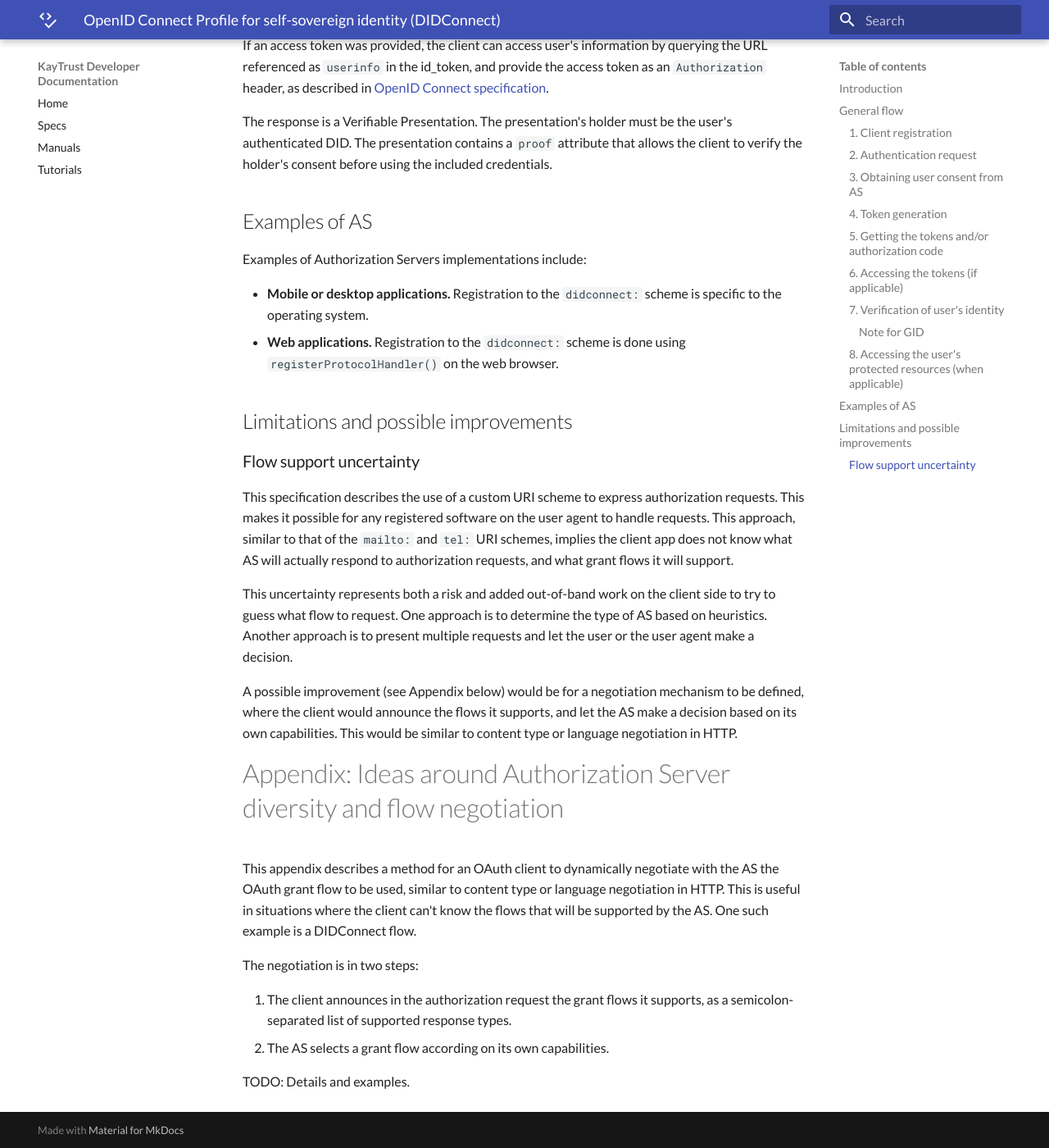
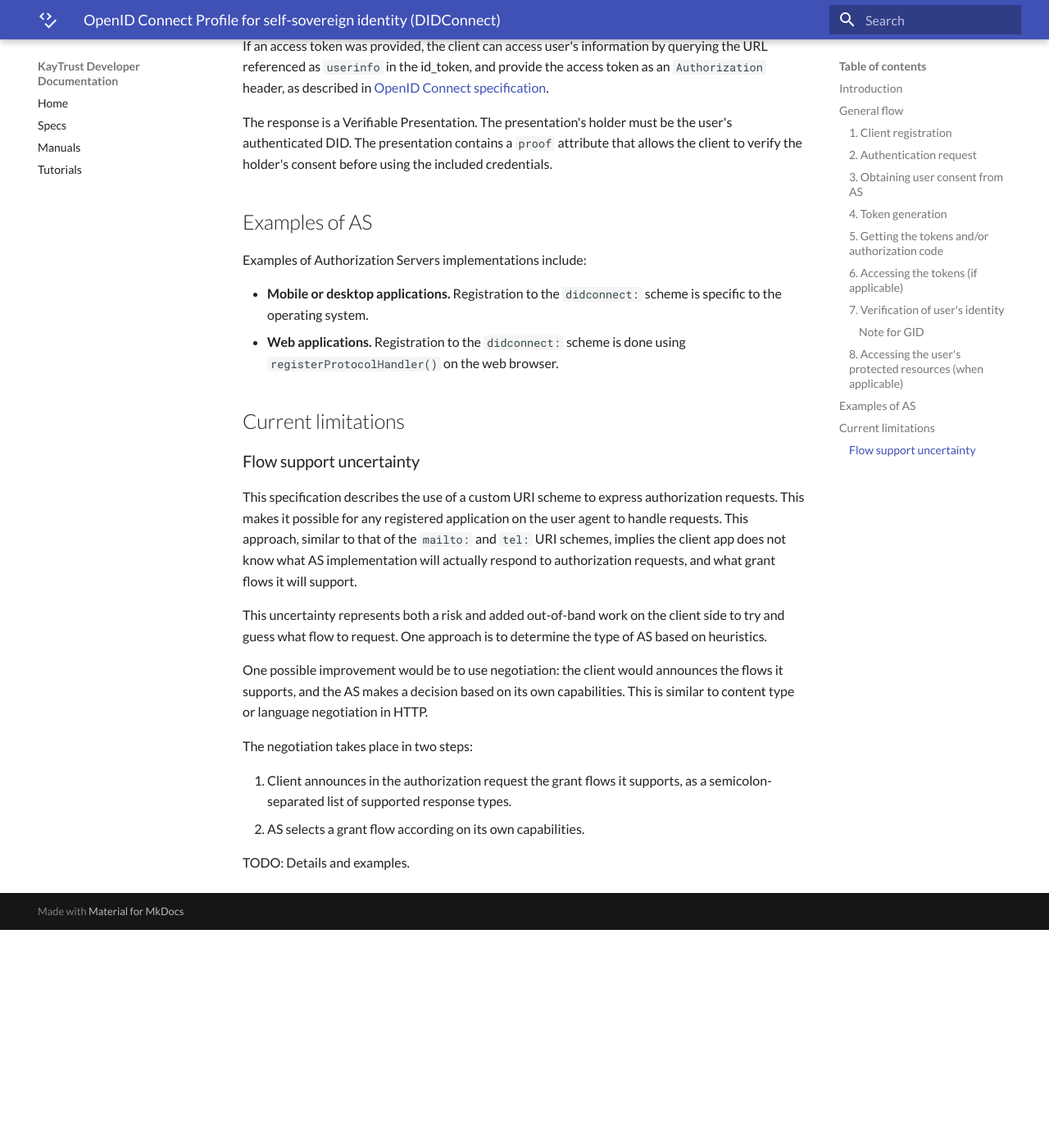
Before and after one commit to KayTrust/kaytrust.github.io, an MkDocs documentation site: the page built from docs/Specs/DIDConnect.md, in a window 1280 px wide and 1400 px high, scrolled down 5072 px. Shown: the whole window at 82% size. Built offline with MkDocs 1.6.1 and Material for MkDocs 9.7.7, drawn with Linux system fonts in a browser that asks for light colours; after the commit the page ends 6206 px from its top, so only the background shows below that; some of the changed text lies outside the part shown.

Commit message:
Updated DIDConnect

```diff
--- a/docs/Specs/DIDConnect.md
+++ b/docs/Specs/DIDConnect.md
@@ -14,24 +14,24 @@
 | Client ID                 | IdP-assigned. | URL of the Verifiable Presentation.
 | Authorization Server      | Identity Provider (IdP), known by the Relying Party before creating the request.   | Chosen by user during authentication. Examples: user's own identity wallet, or a web application.
 | Authorization endpoint    | Contains the Identity Provider (IdP)'s hostname. Either static or discovered through OIDC Discovery. | Custom scheme (`didconnect:`).
-| Token endpoint (when applicable)           | Contains the Identity Provider (IdP)'s hostname. Either static or discovered through OIDC Discovery. | Part of the authorization response. (**TBD**.)
+| Token endpoint (when applicable)           | Contains the Identity Provider (IdP)'s hostname. Either static or discovered through OIDC Discovery. | Provided as `token_uri` parameter in the authorization response. (**WIP**.)
 | Userinfo endpoint           | Managed by IdP. Either static or discovered through OIDC Discovery.   | Contained in `id_token` (`userinfo` claim).
 | Public key for id_token's signature by client | Either static or discovered through OIDC Discovery. | Listed in DID Document (DDO).
 | Client's whitelisted redirect_uri endpoints | Registered and checked by the IdP. | Announced as a claim in the Client ID's Verifiable Presentation.
-| Supported flows | Either static or discovered through OIDC Discovery. | **TBD**.
+| Supported flows | Either static or discovered through OIDC Discovery. | Negotiated during authentication (**WIP**).
 
 ## General flow
 
 The OIDC specification defines the following general flow:
 
-1. The clients registers (only once).
-2. The client presents an authentication request in the form of a `didconnect://auth?...` URI.
-3. The Authorization Server authenticates the user (for example, if the AS is a mobile app, the user should unlock the app) and obtains their consent.
-4. Depending on the grant flow, the Authorization Server generates a combination of identity token, grant code, and/or access token, then provides them to the client's `redirect_uri` contained in the request, according to the `response_mode` parameter (form, post or fragment).
+1. Client registers (once).
+2. Client presents an authentication request in the form of a `didconnect://auth?...` URI.
+3. Authorization Server (AS) authenticates the Resource Owner (for example, if the AS is a mobile app, the user should unlock the app) and obtains their consent.
+4. Depending on the selected flow, AS generates a combination of identity token, grant code, and/or access token, then provides them to the client's `redirect_uri` contained in the request, following the `response_mode` parameter (form, post or fragment).
 5. The client receives the tokens and/or code.
-6. If a code was received, the client gets the URL of the token endpoint from the `token_uri` parameter contained in the response and uses it to get the id_token and/or access_token.
-7. If an id_token was provided, the client verifies the user's identity from it.
-8. If a `userinfo` claim was present in the id_token, the client extracts the userinfo endpoint URL from it and queries it, providing the access token for authentication. The response is a verifiable presentation held by the user.
+6. *Authorization flow only.* Client gets the URL of the token endpoint and uses it to request the `id_token` and/or `access_token`.
+7. If `id_token` was provided, client checks its signature and reads user's identity from the token as a JWT.
+8. If a `userinfo` endpoint is available, client queries it, providing the access token for authentication.
 
 Steps for the DIDConnect profile are detailed in the next sections.
 
@@ -76,7 +76,7 @@
 
 ### 6. Accessing the tokens (if applicable)
 
-See OpenID Connect specification. TODO: Describe how token endpoint is read dynamically from response.
+See OpenID Connect specification. Token endpoint URI is taken from the `token_uri` parameter contained in the response.
 
 ### 7. Verification of user's identity
 
@@ -128,26 +128,19 @@
 - **Mobile or desktop applications.** Registration to the `didconnect:` scheme is specific to the operating system.
 - **Web applications.** Registration to the `didconnect:` scheme is done using `registerProtocolHandler()` on the web browser.
 
-## Limitations and possible improvements
+## Current limitations
 
 ### Flow support uncertainty
 
-This specification describes the use of a custom URI scheme to express authorization requests. This makes it possible for any registered software on  the user agent to handle requests. This approach, similar to that of the `mailto:` and `tel:` URI schemes, implies the client app does not know what AS will actually respond to authorization requests, and what grant flows it will support.
+This specification describes the use of a custom URI scheme to express authorization requests. This makes it possible for any registered application on the user agent to handle requests. This approach, similar to that of the `mailto:` and `tel:` URI schemes, implies the client app does not know what AS implementation will actually respond to authorization requests, and what grant flows it will support.
 
-This uncertainty represents both a risk and added out-of-band work on the client side to try to guess what flow to request. One approach is to determine the type of AS based on heuristics. Another approach is to present multiple requests and let the user or the user agent make a decision.
+This uncertainty represents both a risk and added out-of-band work on the client side to try and guess what flow to request. One approach is to determine the type of AS based on heuristics.
 
-A possible improvement (see Appendix below) would be for a negotiation mechanism to be defined, where the client would announce the flows it supports, and let the AS make a decision based on its own capabilities. This would be similar to content type or language negotiation in HTTP.
+One possible improvement would be to use negotiation: the client would announces the flows it supports, and the AS makes a decision based on its own capabilities. This is similar to content type or language negotiation in HTTP.
 
+The negotiation takes place in two steps:
 
-
-
-# Appendix: Ideas around Authorization Server diversity and flow negotiation
-
-This appendix describes a method for an OAuth client to dynamically negotiate with the AS the OAuth grant flow to be used, similar to content type or language negotiation in HTTP. This is useful in situations where the client can't know the flows that will be supported by the AS. One such example is a DIDConnect flow.
-
-The negotiation is in two steps:
-
-1. The client announces in the authorization request the grant flows it supports, as a semicolon-separated list of supported response types.
-2. The AS selects a grant flow according on its own capabilities.
+1. Client announces in the authorization request the grant flows it supports, as a semicolon-separated list of supported response types.
+2. AS selects a grant flow according on its own capabilities.
 
 TODO: Details and examples.
```
